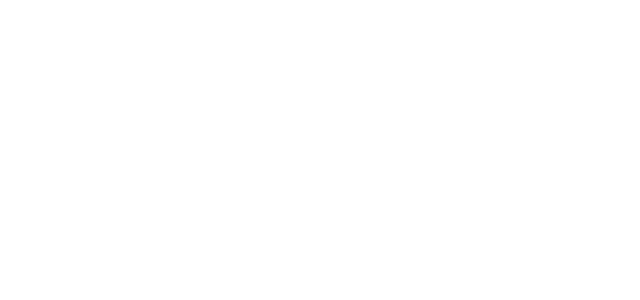
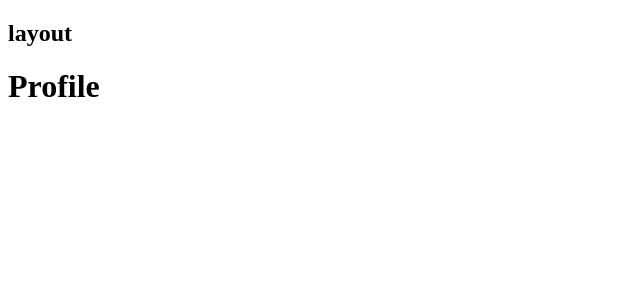
Before and after one commit to Zackdokong/Nwitter-Reloaded, a React (Vite) app: page /profile in a window 1280 px wide. Shown: the top 300 px of the page, without its empty margins (0-640 px from the left). Built offline with nearby package versions, Linux system fonts and the light colour scheme; the HTML template or start-up script is replaced by a standard one.

Commit message:
To Nomad Coder lecture #2.1 Routing 3:18

```diff
--- a/package.json
+++ b/package.json
@@ -13,6 +13,7 @@
     "glob": "^11.0.0",
     "react": "^18.3.1",
     "react-dom": "^18.3.1",
+    "react-router-dom": "^6.14.2",
     "rimraf": "^6.0.1"
   },
   "devDependencies": {
--- a/src/App.tsx
+++ b/src/App.tsx
@@ -1,5 +1,31 @@
+import { RouterProvider, createBrowserRouter } from "react-router-dom";
+import Layout from "./components/layout"
+import Home from "./routes/home"
+import Profile from "./routes/profile"
+
+const router = createBrowserRouter([
+  {
+    path:"/",
+    element: <Layout />,
+    children: [
+      {
+        path: "",
+        element: <Home />,
+      },
+      {
+        path: "profile",
+        element: <Profile />,
+      },
+    ]
+  }
+])
+
 function App() {
-  return <></>;
+  return(
+    <>
+      <RouterProvider router={router} />
+    </>
+  );
 }
 
 export default App
--- /dev/null
+++ b/src/components/layout.tsx
@@ -0,0 +1,10 @@
+import { Outlet } from "react-router-dom";
+
+export default function Layout(){
+    return(
+        <>
+            <h2>layout</h2>
+            <Outlet />
+        </>
+    );
+}
--- /dev/null
+++ b/src/routes/home.tsx
@@ -0,0 +1,3 @@
+export default function Home(){
+    return <h1>Home</h1>;
+}
--- /dev/null
+++ b/src/routes/profile.tsx
@@ -0,0 +1,3 @@
+export default function Profile(){
+    return <h1>Profile</h1>;
+}
```
Also changed, not shown: 1 other file (tests, documents, lock files or other folders).
